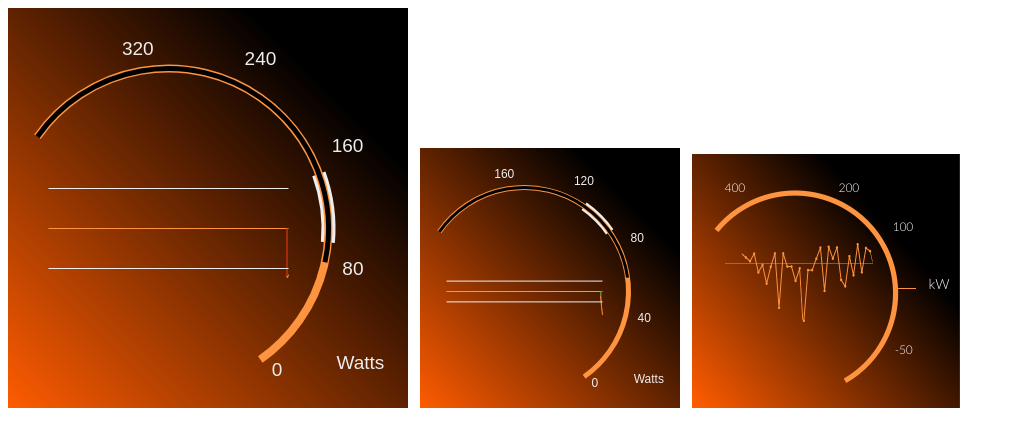
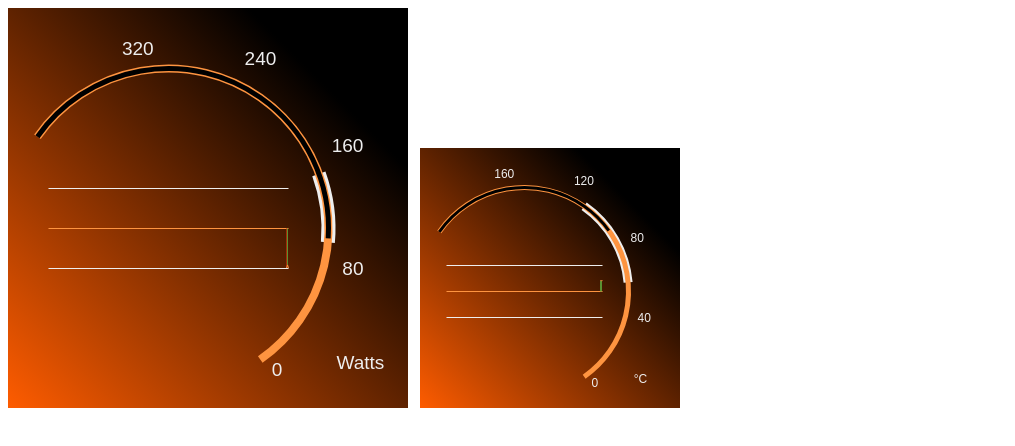
Before and after one commit to coreyshuman/nikola-gauge, a website built with webpack: page public/index.html in a window 1280 px wide. Shown: the whole page, without its empty margins (0-1015 px from the left). Built offline with nearby package versions, Linux system fonts and the light colour scheme.

Commit message:
refactor: make driver configurable and improve demo

```diff
--- a/public/index.html
+++ b/public/index.html
@@ -1,7 +1,7 @@
 <!doctype html>
 <html lang="en">
   <head>
-    <title>Gauge proof of concept</title>
+    <title>Nikola Gauge proof of concept</title>
   </head>
   <body>
     <noscript>
@@ -10,8 +10,6 @@
     <canvas id="canvas1" width="400" height="400"></canvas>
     &nbsp;
     <canvas id="canvas2" width="260" height="260"></canvas>
-    &nbsp;
-    <img src="Gauge.png" />
     <script src="bundle.js"></script>
   </body>
 </html>
--- a/src/Common/Timer.ts
+++ b/src/Common/Timer.ts
@@ -7,12 +7,14 @@ export class Timer {
     private handle: number;
     private eventHandler: TimerEventHandler;
 
-    constructor(interval: number) {
+    constructor(interval: number, eventHandler?: TimerEventHandler, enabled?: boolean) {
         this.interval = interval;
-        this.enabled = false;
+
 
         this.handle = INVALID_HANDLE;
-        this.eventHandler = null;
+        this.eventHandler = eventHandler ?? null;
+        this.Enabled = eventHandler && enabled;
+        console.log('timer ' + interval + ' ' + this.enabled);
     }
 
     get Interval(): number {
--- a/src/Gauge/Driver.ts
+++ b/src/Drivers/Context2DDriver.ts
@@ -6,10 +6,10 @@ import { Util } from '../Common/Util';
 // example driver for html canvas implementation.
 // "ctx" is our drawing context
 
-export class Driver implements IDriver {
+export class Context2DDriver implements IDriver {
     private ctx: CanvasRenderingContext2D;
-    private width: number;
-    private height: number;
+    readonly width: number;
+    readonly height: number;
 
     constructor(ctx: CanvasRenderingContext2D, width: number, height: number) {
         this.ctx = ctx;
--- a/src/Gauge/Canvas.ts
+++ b/src/Gauge/Canvas.ts
@@ -1,20 +1,22 @@
 
-import { Driver } from './Driver';
 import { IDriver } from '../Interfaces/IDriver';
 import { IGradient } from '../Interfaces/IGradient';
 import { IFont } from '../Interfaces/IFont';
 
 // Middleware file to integrate gauge logic with underlying driver implementations
 export class Canvas {
-    private ctx: any; // this will change depending on driver
-    private width: number;
-    private height: number;
     private driver: IDriver;
 
-    constructor(ctx: any, width: number, height: number) {
-        this.width = width;
-        this.height = height;
-        this.driver = new Driver(ctx, width, height);
+    constructor(driver: IDriver) {
+        this.driver = driver;
+    }
+
+    get width() {
+        return this.driver.width;
+    }
+
+    get height() {
+        return this.driver.height;
     }
 
     // fill background
--- a/src/Gauge/Gauge.ts
+++ b/src/Gauge/Gauge.ts
@@ -6,6 +6,7 @@ import { Tuple } from '../Common/Tuple';
 import { Util } from '../Common/Util';
 import { Canvas } from './Canvas';
 import { Timer } from '../Common/Timer';
+import { IDriver } from '../Interfaces/IDriver';
 
 export default class Gauge {
     static readonly RingGraphColor = '#fe9440';
@@ -49,10 +50,8 @@ export default class Gauge {
     private lineGraphUseAutoSize: boolean;
     private lineGraphUpdateTimer: Timer;
 
-    constructor(ctx: any, width: number, height: number) {
-        this.width = width;
-        this.height = height;
-        this.canvas = new Canvas(ctx, width, height);
+    constructor(driver: IDriver) {
+        this.canvas = new Canvas(driver);
         // animation config
         this.ringGraphDisplayedValue = 0;
         this.value = 0;
@@ -65,22 +64,22 @@ export default class Gauge {
         this.ringGraphAnimationTimer = new Timer(15);
         this.ringGraphAnimationTimer.EventHandler = this.ringGraphAnimationEventHandler.bind(this);
         // default the gauge background
-        this.gradient = new LinearGradient(0, this.height, this.width, 0);
+        this.gradient = new LinearGradient(0, this.canvas.height, this.canvas.width, 0);
         this.gradient.addColorStop(0, Gauge.BackColor1);
         this.gradient.addColorStop(.8, Gauge.BackColor2);
         // default font style
-        this.font = new Font('Arial', `${Math.ceil(this.width * 12/260)}px`, 'lighter');
+        this.font = new Font('Arial', `${Math.ceil(this.canvas.width * 12/260)}px`, 'lighter');
         // default ringGraph graph settings
         this.ringGraphAngleRange = new Tuple<number>(-145, 55);
         this.ringGraphLabelCount = 5;
-        this.ringGraphOrigin = new Tuple<number>(this.width * 0.4, this.height * 0.55);
-        this.ringGraphRadius = this.width * 0.4;
+        this.ringGraphOrigin = new Tuple<number>(this.canvas.width * 0.4, this.canvas.height * 0.55);
+        this.ringGraphRadius = this.canvas.width * 0.4;
         this.ringGraphUnitLabel = 'Watts';
         // default line graph settings
-        this.lineGraphOrigin = new Tuple<number>(this.width * 0.1, this.height * 0.55);
-        this.lineGraphLength = this.width * 0.6;
-        this.lineGraphThickness = 1; //Math.ceil(this.width * (2 / 260));
-        this.lineGraphMaxHeight = this.height * 0.2;
+        this.lineGraphOrigin = new Tuple<number>(this.canvas.width * 0.1, this.canvas.height * 0.55);
+        this.lineGraphLength = this.canvas.width * 0.6;
+        this.lineGraphThickness = 1; //Math.ceil(this.canvas.width * (2 / 260));
+        this.lineGraphMaxHeight = this.canvas.height * 0.2;
         this.lineGraphMaxMagnitude = (this.maximum - this.minimum) / 2;
         this.lineGraphCenterValue = this.maximum - ((this.maximum - this.minimum) / 2);
         this.lineGraphUpdateInterval = 2000;
@@ -108,6 +107,10 @@ export default class Gauge {
 
     set Font(font: IFont) {
         this.font = font;
+    }
+
+    set Label(label: string) {
+        this.ringGraphUnitLabel = label;
     }
 
     get RingGraphUnitLabel(): string {
@@ -244,15 +247,15 @@ export default class Gauge {
         const ringGraphValueIncrement: number = Gauge.getRingLabelIncrement(new Tuple<number>(this.minimum, this.maximum), this.ringGraphLabelCount);
         const ringGraphAngleIncrement: number = (this.ringGraphAngleRange.v2 - this.ringGraphAngleRange.v1) / this.ringGraphLabelCount;
         const ringGraphDisplayValue: number = Gauge.getAngleFromValue(this.ringGraphAngleRange, new Tuple<number>(this.minimum, this.maximum), this.ringGraphDisplayedValue);
-        const ringGraphDisplayColor: string = Gauge.getRingColor(new Tuple<number>(this.minimum, this.maximum), this.ringGraphDisplayedValue);
+        const ringGraphDisplayColor: string = Gauge.getRingColor(new Tuple<number>(this.targetMinimum, this.targetMaximum), this.ringGraphDisplayedValue);
         const ringGraphTargetLowAngle: number = Gauge.getAngleFromValue(this.ringGraphAngleRange, new Tuple<number>(this.minimum, this.maximum), this.targetMaximum);
         const ringGraphTargetHightAngle: number = Gauge.getAngleFromValue(this.ringGraphAngleRange, new Tuple<number>(this.minimum, this.maximum), this.targetMinimum);
         // draw ring graph target area, background, and value arcs.
-        this.canvas.drawArc(this.ringGraphOrigin.v1, this.ringGraphOrigin.v2, this.ringGraphRadius, ringGraphTargetLowAngle, ringGraphTargetHightAngle, Gauge.TargetColor, this.width * (9 / 260));
-        this.canvas.drawArc(this.ringGraphOrigin.v1, this.ringGraphOrigin.v2, this.ringGraphRadius, this.ringGraphAngleRange.v1, this.ringGraphAngleRange.v2, ringGraphDisplayColor, this.width * (5 / 260));
-        this.canvas.drawArc(this.ringGraphOrigin.v1, this.ringGraphOrigin.v2, this.ringGraphRadius, this.ringGraphAngleRange.v1, ringGraphDisplayValue, '#000', this.width * (3 / 260));
+        this.canvas.drawArc(this.ringGraphOrigin.v1, this.ringGraphOrigin.v2, this.ringGraphRadius, ringGraphTargetLowAngle, ringGraphTargetHightAngle, Gauge.TargetColor, this.canvas.width * (9 / 260));
+        this.canvas.drawArc(this.ringGraphOrigin.v1, this.ringGraphOrigin.v2, this.ringGraphRadius, this.ringGraphAngleRange.v1, this.ringGraphAngleRange.v2, ringGraphDisplayColor, this.canvas.width * (5 / 260));
+        this.canvas.drawArc(this.ringGraphOrigin.v1, this.ringGraphOrigin.v2, this.ringGraphRadius, this.ringGraphAngleRange.v1, ringGraphDisplayValue, '#000', this.canvas.width * (3 / 260));
         // draw ringGraph labels
-        this.canvas.writeText(this.width * 0.82, this.height * 0.9, this.font, Gauge.TextColor, this.ringGraphUnitLabel);
+        this.canvas.writeText(this.canvas.width * 0.82, this.canvas.height * 0.9, this.font, Gauge.TextColor, this.ringGraphUnitLabel);
         for(let i = 0; i < this.ringGraphLabelCount; i ++) {
             const label = (firstLabelValue + ringGraphValueIncrement * i).toString();
             const labelLocation: Tuple<number> = Gauge.getRingLabelLocation(this.ringGraphOrigin, this.ringGraphRadius * 1.125, this.ringGraphAngleRange.v2 - (ringGraphAngleIncrement * i));
@@ -270,11 +273,9 @@ export default class Gauge {
             const x = this.lineGraphOrigin.v1 + this.lineGraphLength - index;
             displayValue = Gauge.getBoundValue(new Tuple<number>(this.lineGraphCenterValue - this.lineGraphMaxMagnitude, this.lineGraphCenterValue + this.lineGraphMaxMagnitude), displayValue);
             const graphOffset = Gauge.getLineOffsetFromValue(this.lineGraphMaxHeight, this.lineGraphMaxMagnitude, this.lineGraphCenterValue, displayValue);
-            console.log(displayValue, graphOffset);
             const y = this.lineGraphOrigin.v2 - graphOffset; // invert so up is positive
             if(prevPoint !== null) {
                 const fillColor: string = (displayValue > this.targetMaximum || displayValue < this.targetMinimum) ? Gauge.RedColor : Gauge.GreenColor;
-                console.log(displayValue, this.targetMaximum, this.targetMinimum, fillColor === Gauge.RedColor ? 'red': 'green')
                 this.canvas.drawLine(x, this.lineGraphOrigin.v2, x, y, fillColor, 1);
                 this.canvas.drawLine(prevPoint.v1, prevPoint.v2, x, y, Gauge.LineColor, this.lineGraphThickness);
             }
@@ -304,18 +305,19 @@ export default class Gauge {
     static getAngleFromValue(angleRange: Tuple<number>, valueRange: Tuple<number>, value: number): number {
         return (valueRange.v2 - value) * (angleRange.v2 - angleRange.v1 ) / (valueRange.v2 - valueRange.v1) + angleRange.v1;
     }
+
     static getRingColor(ringGraphValueRange: Tuple<number>, value: number) {
         const range: number = ringGraphValueRange.v2 - ringGraphValueRange.v1;
         let color: string = Gauge.RingGraphColor;
-        value = value + ringGraphValueRange.v1;
 
-        if(value < range * 0.2) {
+        if(value < ringGraphValueRange.v1) {
             color = Gauge.RedColor;
-        } else if (value > range * 0.8) {
+        } else if (value > ringGraphValueRange.v2) {
             color = Gauge.GreenColor;
         }
         return color;
     }
+
     static getRingLabelLocation(origin: Tuple<number>, radius: number, angle: number) : Tuple<number> {
         const x: number = radius * Math.cos(Util.d2r(angle)) + origin.v1;
         const y: number = radius * Math.sin(Util.d2r(angle)) + origin.v2;
--- a/src/index.ts
+++ b/src/index.ts
@@ -1,15 +1,18 @@
 import Gauge from './Gauge/Gauge';
 import Tuple from './Common/Tuple';
+import Timer from './Common/Timer';
+import { Context2DDriver as Driver } from './Drivers/Context2DDriver';
 
 const gauges: Gauge[] = [];
 const range: Tuple<number>[] = [new Tuple<number>(0,400), new Tuple<number>(0,200)];
-const target: Tuple<number>[] = [new Tuple<number>(100,150), new Tuple<number>(90,110)];
-const center: number[] = [125, 100];
+const target: Tuple<number>[] = [new Tuple<number>(100,150), new Tuple<number>(60,110)];
+const center: number[] = [125, 85];
+const label: string[] = ['Watts', '°C'];
 
 for(let i = 1; i <= 2; i++) {
-    const canvas: any = document.getElementById('canvas' + i);
-    const ctx: any = canvas.getContext('2d');
-    const gauge = new Gauge(ctx, canvas.width, canvas.height);
+    const canvas: HTMLCanvasElement = document.getElementById('canvas' + i) as HTMLCanvasElement;
+    const ctx: CanvasRenderingContext2D = canvas.getContext('2d') as CanvasRenderingContext2D;
+    const gauge = new Gauge(new Driver(ctx, canvas.width, canvas.height));
     // shrink line graph range to emphasize target zone
     gauge.MaximumMagnutide = (gauge.Maximum - gauge.Minimum) / 4;
     gauge.Minimum = range[i-1].v1;
@@ -18,11 +21,15 @@ for(let i = 1; i <= 2; i++) {
     gauge.TargetMaximum = target[i-1].v2;
     gauge.CenterValue = center[i-1];
     gauge.Value = 100;
+    gauge.Label = label[i-1];
     gauges.push(gauge);
 }
 
-window.setInterval(() => {
+new Timer(50, () => {
     gauges.forEach(gauge => {
-        gauge.Value = gauge.Value + (Math.random() - 0.5) * 20;
+        let newVal = gauge.Value + ((Math.random() - 0.5) * 2);
+        if(newVal < gauge.Minimum + 20) newVal += (gauge.Maximum - gauge.Minimum) / 2;
+        if(newVal > gauge.Maximum - 20) newVal -= (gauge.Maximum - gauge.Minimum) / 2;
+        gauge.Value = newVal;
     });
-}, 1000);
+}, true);
```
Also changed, not shown: src/Interfaces/IDriver.ts (+2 -8 lines), public/gauge.png (deleted), src/Common/Util.ts (line endings or trailing spaces).
